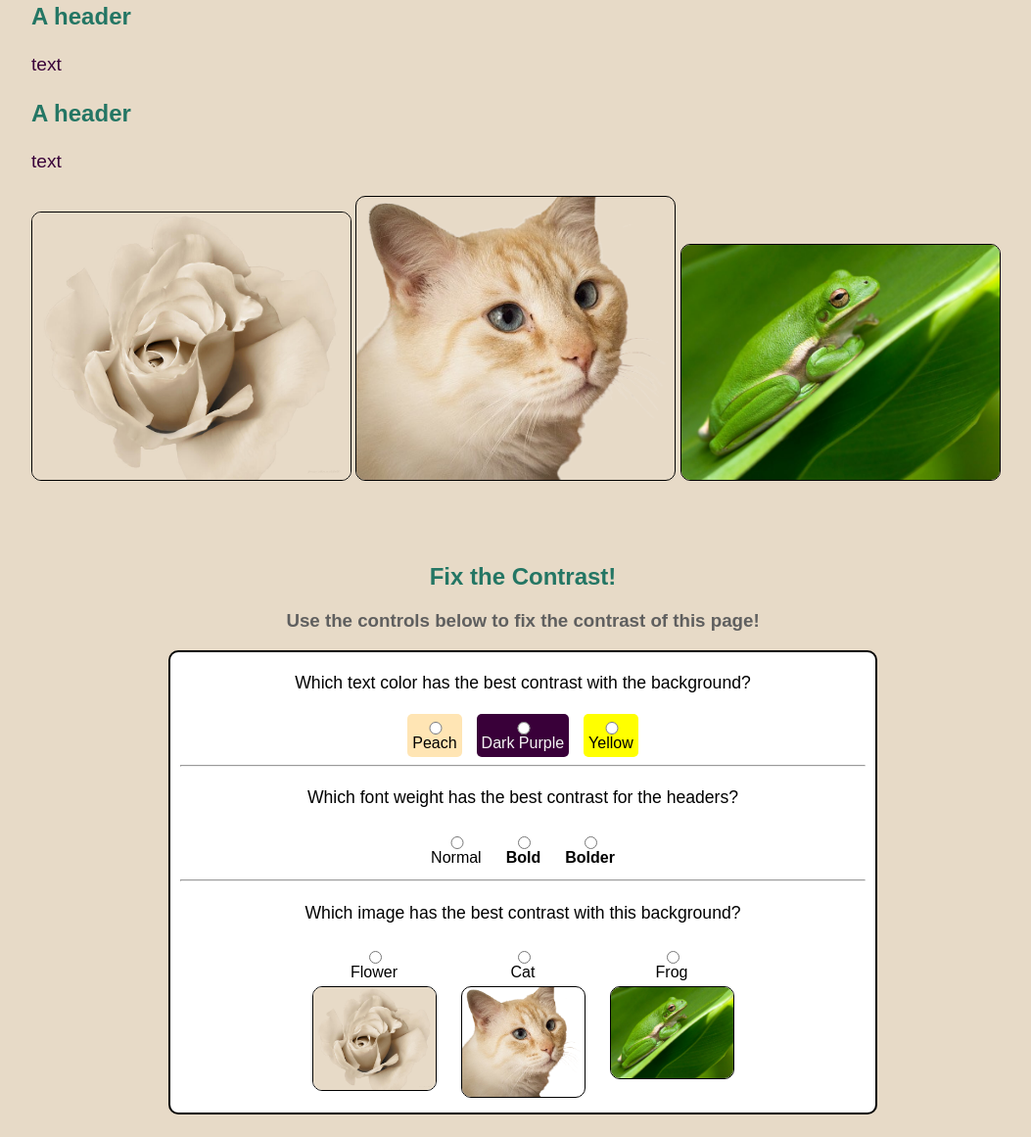
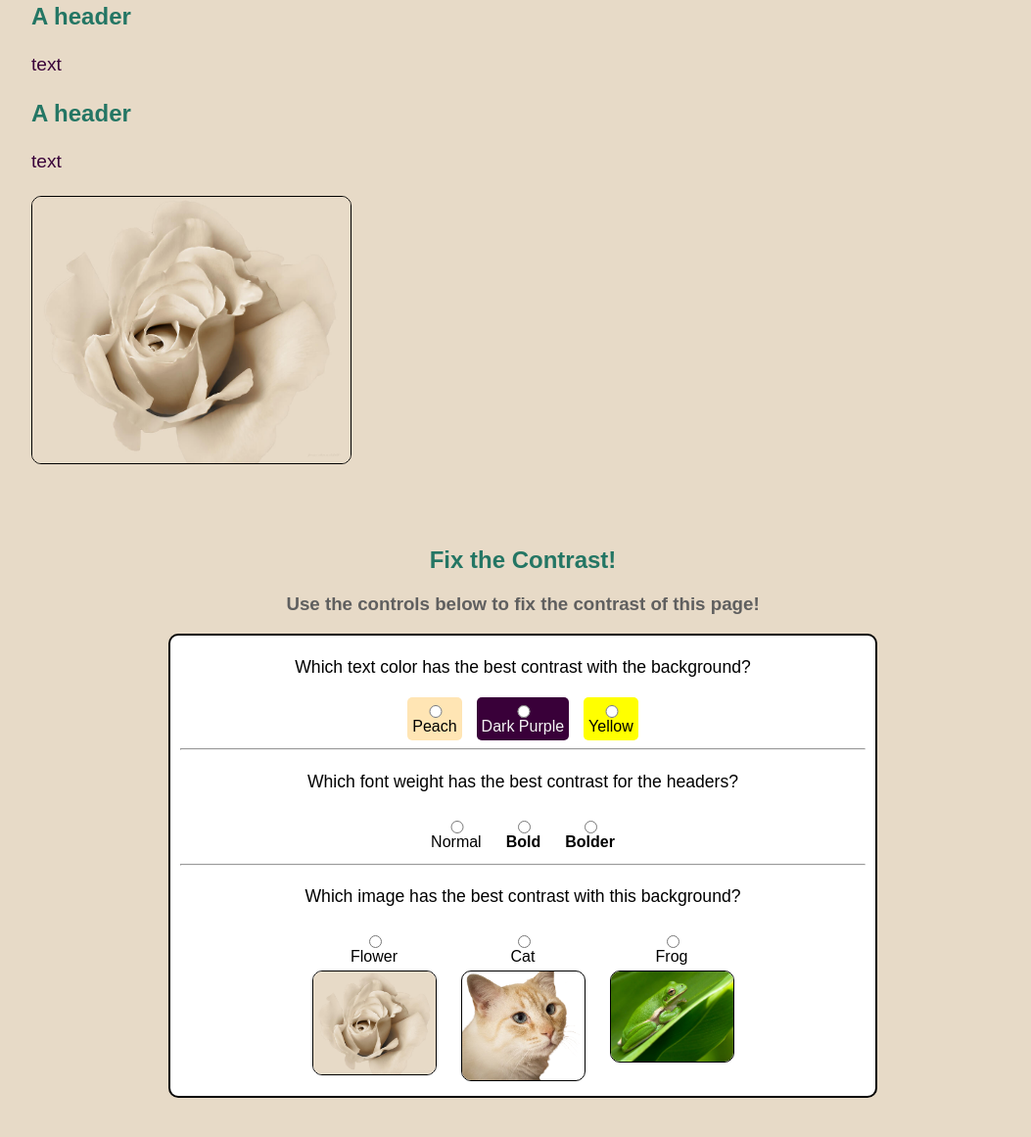
Before and after one commit to jme9889/ISTE240-Group4, a PHP site: page /contrast/index.php in a window 1280 px wide. Shown: the part 515-1676 px from the top of the page at 98% size, without its empty margins (106-1159 px from the left). Run offline with PHP 8.4, Linux system fonts and the light colour scheme.

Commit message:
Contrast Updated Again

```diff
--- a/contrast/index.php
+++ b/contrast/index.php
@@ -32,9 +32,9 @@
 
                  <!-- These are the images I plan to use, it's just gonna have one image visible at a time in the end.
                   Put these images with whatever paragraph you have mentioning color contrast for images-->
-                 <img src="../assets/images/bad-contrast.jpg" alt="Flower with Bad Contrast" class="contrast-img">
-                 <img src="../assets/images/mid-contrast.png" alt="Cat with Mid Contrast" class="contrast-img">
-                 <img src="../assets/images/good-contrast.jpg" alt="Frog with Good Contrast" class="contrast-img">
+                 <img src="../assets/images/bad-contrast.jpg" alt="Flower with Bad Contrast" class="contrast-img" id="flower-big">
+                 <img src="../assets/images/mid-contrast.png" alt="Cat with Mid Contrast" class="contrast-img" id="cat-big">
+                 <img src="../assets/images/good-contrast.jpg" alt="Frog with Good Contrast" class="contrast-img" id="frog-big">
             </div>
 
         </div>
@@ -56,10 +56,10 @@
                     <hr>
 
                     <p>Which font weight has the best contrast for the headers?</p>
-                    <div class="radio-row">
+                    <div class="radio-row" id="bold-radio">
                         <label id="normal"><input type="radio" name="option" value="normal"> Normal</label>
                         <label id="bold"><input type="radio" name="option" value="bold"> Bold</label>
-                        <label id="bolder"><input type="radio" name="option" value="bolder"> Bolder</label>
+                        <label id="bolder"><input type="radio" name="option" value="900"> Bolder</label>
                     </div>
                     <hr>
 
```
